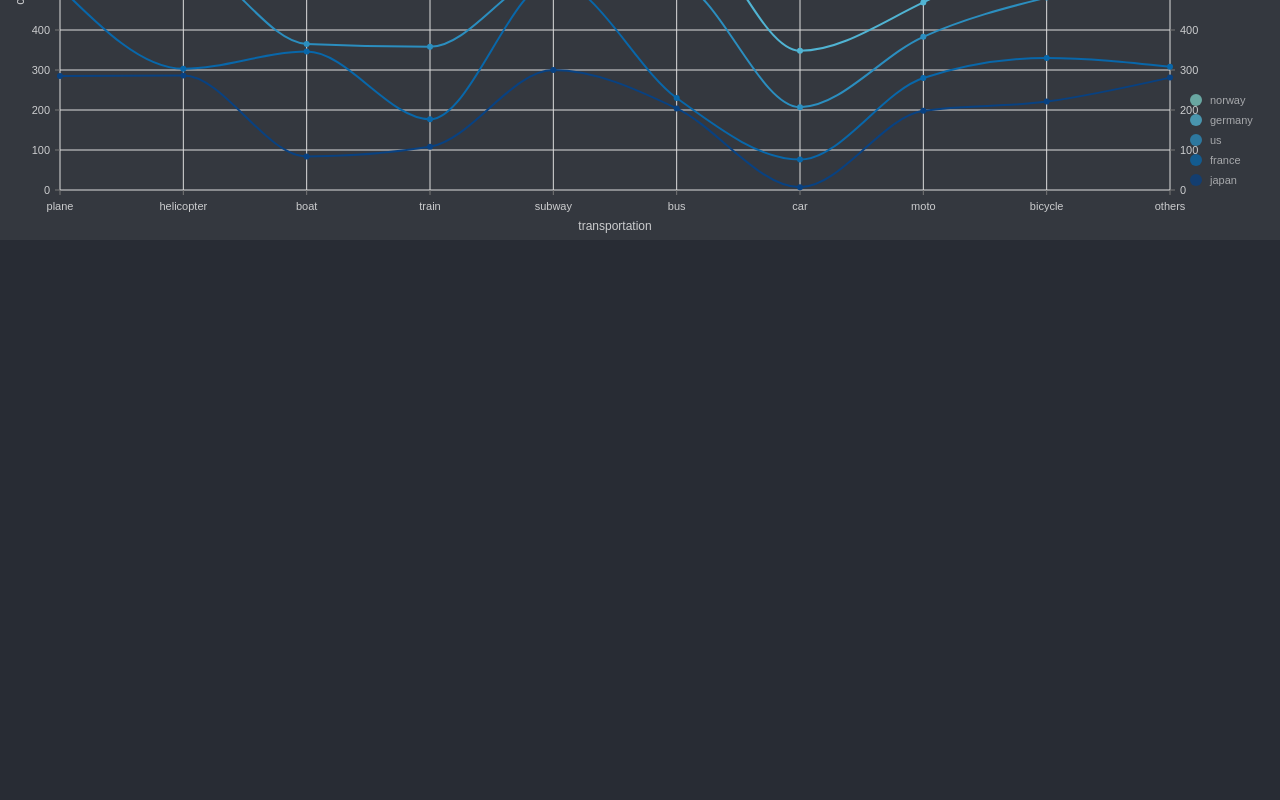
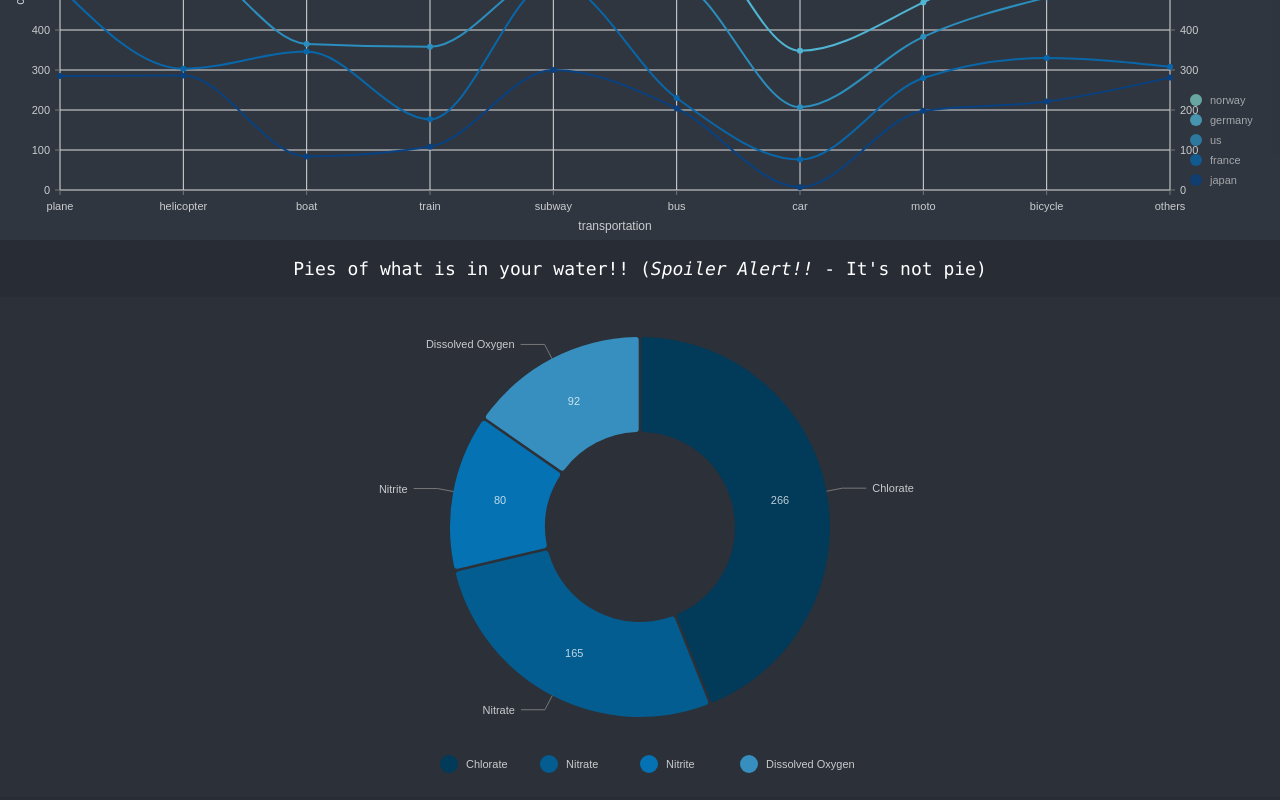
Before and after one commit to acgriswold/Aquanota-App, a React (Create React App) app: page / in a window 1280 px wide. Shown: the part 1117-1917 px from the top of the page. Before the commit the page ends 1400 px from the top, so only its background shows below. Built offline with nearby package versions, Linux system fonts and the light colour scheme.

Commit message:
implemented @nivo/pie with temp data

```diff
--- a/package.json
+++ b/package.json
@@ -4,6 +4,7 @@
   "private": true,
   "dependencies": {
     "@nivo/line": "^0.52.0",
+    "@nivo/pie": "^0.52.1",
     "react": "^16.7.0",
     "react-dom": "^16.7.0",
     "react-navigation": "^3.0.9",
--- a/src/App.js
+++ b/src/App.js
@@ -2,6 +2,7 @@ import React, { Component } from 'react';
 import logo from './img/logo.svg';
 import './css/App.css';
 import DisplayGraphLine from "./custom_modules/DisplayGraphLine";
+import DisplayGraphPie from "./custom_modules/DisplayGraphPie";
 
 class App extends Component {
   render() {
@@ -14,6 +15,7 @@ class App extends Component {
         </header>
         <div className="App-body">
           <DisplayGraphLine />
+          <DisplayGraphPie />
         </div>
       </div>;
   }
--- a/src/css/Chart.css
+++ b/src/css/Chart.css
@@ -1,13 +1,28 @@
-.DisplayGraphLine {
+.DisplayGraphLine, .DisplayGraphPie {
   text-align: center;
 }
 
 .DisplayGraph-chart {
   height: 500px;
   width: 100vw;
-  background-color: rgba(255, 255, 255, 0.055);
+  background-color: rgba(165, 215, 255, 0.055);
   font-size: calc(5px + 1vmin);
   color: black;
+}
+
+.DisplayGraph-pie {
+  height: 500px;
+  width: 100vw;
+  background-color: rgba(165, 215, 255, 0.025);
+  font-size: calc(5px + 1vmin);
+  color: black;
+}
+
+.Chart-header {
+  display: flex;
+  flex-direction: column;
+  align-items: center;
+  justify-content: center;
 }
 
 /* since nivo hard codes legend colors to be black, this changes it */
--- /dev/null
+++ b/src/custom_modules/DisplayGraphPie.js
@@ -0,0 +1,175 @@
+import React, { Component } from 'react';
+import '../css/Chart.css';
+import { ResponsivePie } from "@nivo/pie";
+
+const dataSet = [{
+    "id": "Chlorate",
+    "label": "Chlorate",
+    "value": 266,
+},
+{
+    "id": "Nitrate",
+    "label": "Nitrate",
+    "value": 165,
+},
+{
+    "id": "Nitrite",
+    "label": "Nitrite",
+    "value": 80,
+},
+{
+    "id": "Dissolved Oxygen",
+    "label": "Dissolved Oxygen",
+    "value": 92,
+}];
+
+const colorPalette = [
+  "hsl(202, 96%, 18%)",
+  "hsl(202, 95%, 29%)",
+  "hsl(202, 95%, 36%)",
+  "hsl(201, 56%, 48%)",
+  "hsl(205, 49%, 64%)",
+  "hsl(214, 42%, 76%)",
+  "hsl(237, 31%, 86%)",
+  "hsl(267, 30%, 93%)",
+  "hsl(330, 100%, 98%)",
+];
+
+class DisplayGraphPie extends Component {
+    render() {
+        return (
+            <div className="DisplayGraphPie">
+                <header className="Chart-header">
+                    <p>
+                        <code> Pies of what is in your water!!  (<i>Spoiler Alert!!</i> - It's not pie) </code>
+                    </p>
+                </ header>
+                <div className="DisplayGraph-pie">
+                    <ResponsivePie
+                        data = { dataSet }
+                        margin={{
+                            "top": 40,
+                            "right": 80,
+                            "bottom": 80,
+                            "left": 80
+                        }}
+                        innerRadius={0.5}
+                        padAngle={0.7}
+                        cornerRadius={3}
+                        colors = {
+                            colorPalette
+                        }
+                        colorBy="id"
+                        borderWidth={1}
+                        borderColor="inherit:darker(0.2)"
+                        radialLabelsSkipAngle={10}
+                        radialLabelsTextXOffset={6}
+                        radialLabelsTextColor="#333333"
+                        radialLabelsLinkOffset={0}
+                        radialLabelsLinkDiagonalLength={16}
+                        radialLabelsLinkHorizontalLength={24}
+                        radialLabelsLinkStrokeWidth={1}
+                        radialLabelsLinkColor="inherit"
+                        slicesLabelsSkipAngle={10}
+                        slicesLabelsTextColor="#333333"
+                        animate={true}
+                        motionStiffness={90}
+                        motionDamping={15}
+                        /*defs={[
+                            {
+                                "id": "dots",
+                                "type": "patternDots",
+                                "background": "inherit",
+                                "color": "rgba(255, 255, 255, 0.3)",
+                                "size": 4,
+                                "padding": 1,
+                                "stagger": true
+                            },
+                            {
+                                "id": "lines",
+                                "type": "patternLines",
+                                "background": "inherit",
+                                "color": "rgba(255, 255, 255, 0.3)",
+                                "rotation": -45,
+                                "lineWidth": 6,
+                                "spacing": 10
+                            }
+                        ]}
+                        fill={[
+                            {
+                                "match": {
+                                    "id": "ruby"
+                                },
+                                "id": "dots"
+                            },
+                            {
+                                "match": {
+                                    "id": "c"
+                                },
+                                "id": "dots"
+                            },
+                            {
+                                "match": {
+                                    "id": "go"
+                                },
+                                "id": "dots"
+                            },
+                            {
+                                "match": {
+                                    "id": "python"
+                                },
+                                "id": "dots"
+                            },
+                            {
+                                "match": {
+                                    "id": "scala"
+                                },
+                                "id": "lines"
+                            },
+                            {
+                                "match": {
+                                    "id": "lisp"
+                                },
+                                "id": "lines"
+                            },
+                            {
+                                "match": {
+                                    "id": "elixir"
+                                },
+                                "id": "lines"
+                            },
+                            {
+                                "match": {
+                                    "id": "javascript"
+                                },
+                                "id": "lines"
+                            }
+                        ]}*/
+                        legends={[
+                            {
+                                "anchor": "bottom",
+                                "direction": "row",
+                                "translateY": 56,
+                                "itemWidth": 100,
+                                "itemHeight": 18,
+                                "itemTextColor": "#999",
+                                "symbolSize": 18,
+                                "symbolShape": "circle",
+                                "effects": [
+                                    {
+                                        "on": "hover",
+                                        "style": {
+                                            "itemTextColor": "#000"
+                                        }
+                                    }
+                                ]
+                            }
+                        ]}
+                    />
+                </div>
+            </div>
+        );
+    }
+}
+
+export default DisplayGraphPie;
```
Also changed, not shown: 1 other file (tests, documents, lock files or other folders).
